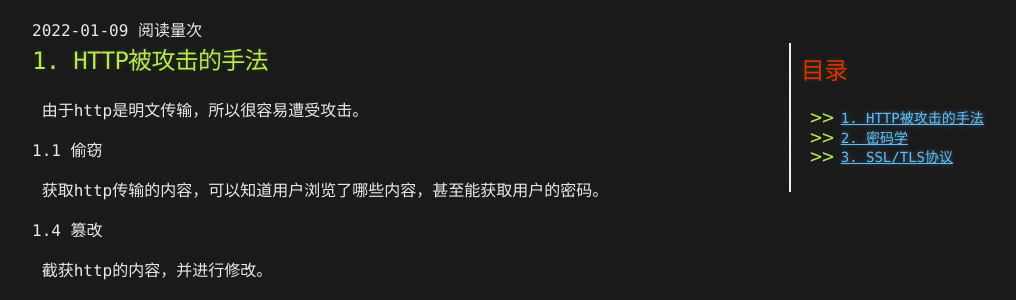
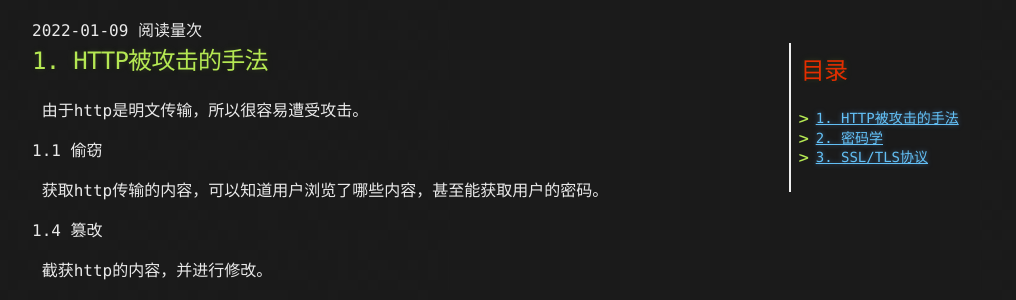
Before and after one commit to zsdnishishui/first, a Jekyll site: the page built from _posts/2022-01-09-HTTPS 概述.md, in a window 1280 px wide. Shown: the part 181-481 px from the top of the page, without its empty margins (83-1099 px from the left). Built offline with Jekyll 4.4.1, drawn with Linux system fonts in a browser that asks for light colours; comment, search, counter and statistics services are not loaded.

Commit message:
样式微调

```diff
--- a/_sass/base.scss
+++ b/_sass/base.scss
@@ -46,7 +46,8 @@ body {
       color: #e32e00;
     }
     ul{
-      //margin-left: 20px;
+      margin-left: 15px;
+      padding-left: 0px;
       list-style-type: revert;
       font-size: 14px;
       line-height: 24px;
```
Also changed, not shown: assets/bullet.png.
